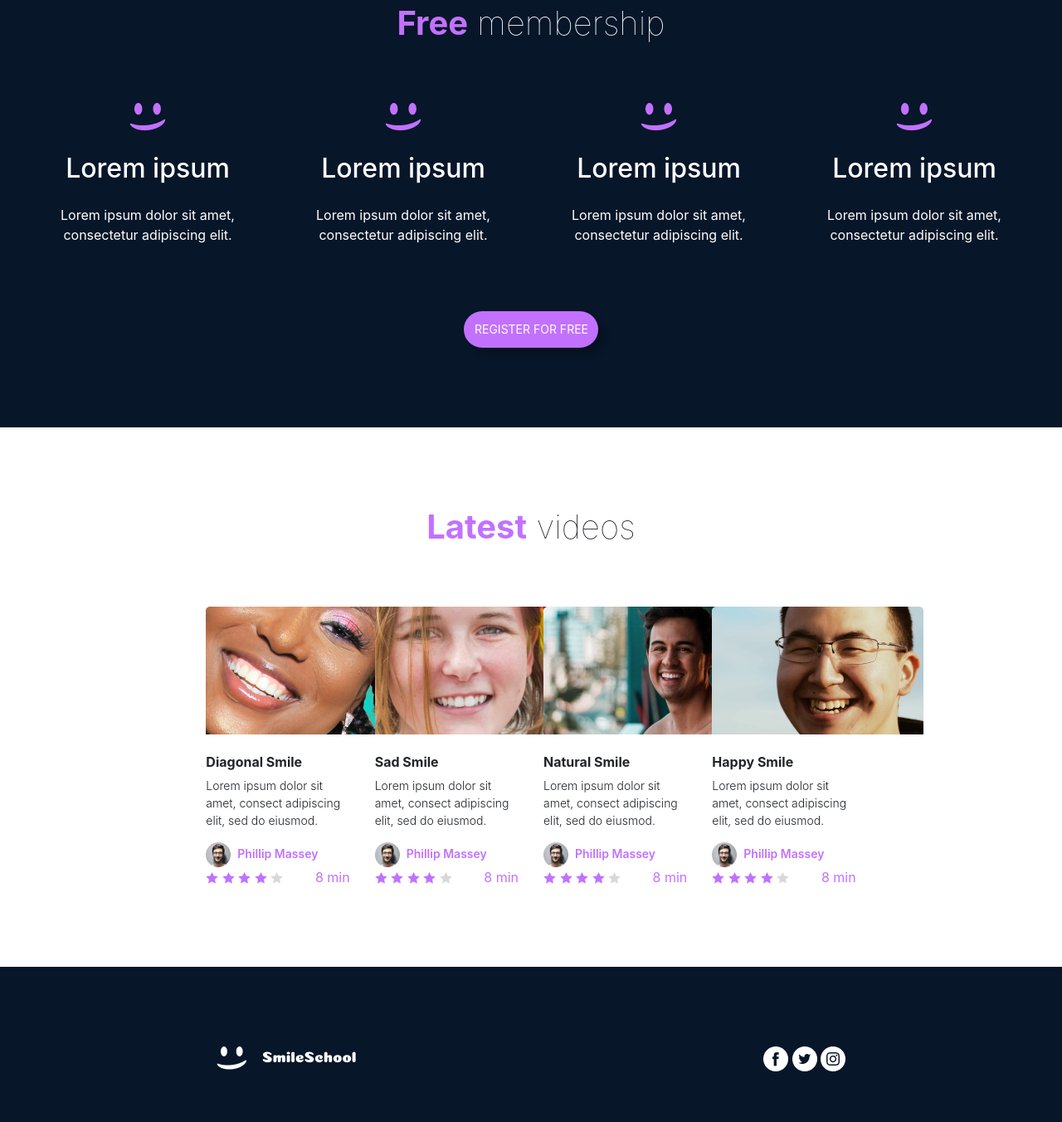
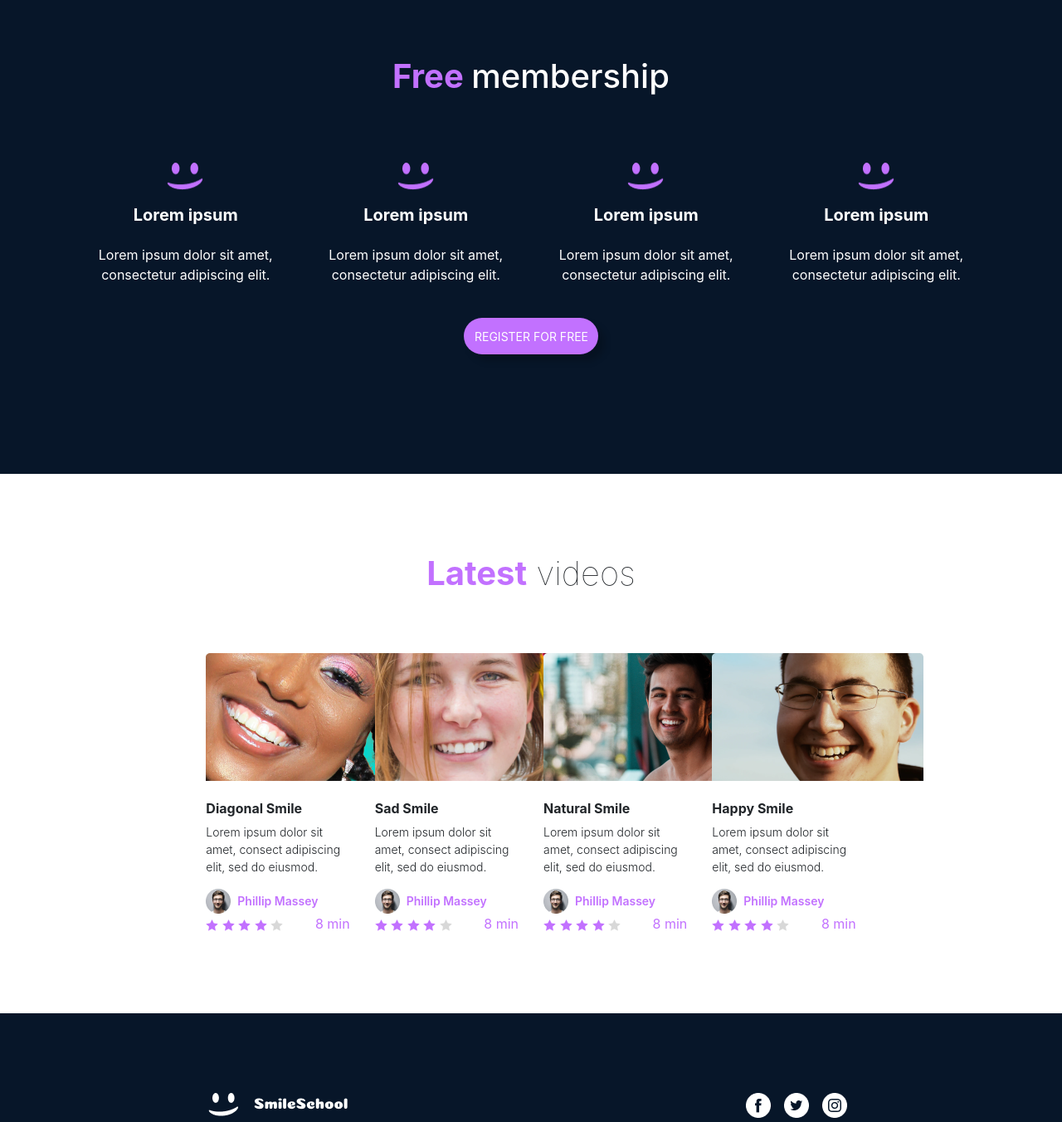
Before and after one commit to chdrchz/atlas-smiling-school, a plain HTML site: page landing.html in a window 1280 px wide. Shown: the part 2204-3556 px from the top of the page at 83% size. Drawn offline with nearby package versions, Linux system fonts and the light colour scheme; a web font is replaced by a local one.

Commit message:
very bad responsiveness, no carousels and the layout isn't like the origina fogma design, but we tryna get an MVP

```diff
--- a/landing.html
+++ b/landing.html
@@ -90,20 +90,14 @@
 
         <!-- QUOTE SECTION -->
         <section class="quote container-fluid">
-            <div class="quote-container d-flex flex-columnrow justify-content-center align-items-center">
-                <div class="mx-3">
-                    <img class="arrow" src="static/images/arrow_white_left.png" alt="Left White Arrow">
-                </div>
-                <div class="mx-3">
+            <div class="quote-container row justify-content-center align-items-center text-center">
+                <div class="col-12 col-md-auto my-2">
                     <img class="red-shirt" src="static/images/red-shirt-smile.png" alt="Red Shirt Smile">
                 </div>
-                <div class="mx-3 flex-column">
-                    <blockquote class="text-wrap mb-4">« These tutorials are concise and go straight to the point. I can't think of a better place to learn smiling! And it's so fun! »</blockquote>
+                <div class="quote-text col-12 col-md-auto my-2 flex-column">
+                    <blockquote class="text-wrap text-start mb-4">« These tutorials are concise and go straight to the point. I can't think of a better place to learn smiling! And it's so fun! »</blockquote>
                     <p class="person-name mb-0">Person name</p>
                     <p class="font-italic">weather presenter</p>
-                </div>
-                <div class="mx-3">
-                    <img class="arrow" src="static/images/arrow_white_right.png" alt="Right White Arrow">
                 </div>
             </div>
         </section>
@@ -218,45 +212,47 @@
         </section>
 
         <!-- MEMBERSHIP SECTION -->
-        <section class="membership container-fluid d-flex flex-column justify-content-center align-items-center">
-            <div>
-                <h1 class="membership-heading"><span>Free</span> membership</h1>
-            </div>
-
-            <!-- memberships -->
-            <div class="memberships d-flex flex-row justify-content-around mx-auto">
+        <section class="membership container-fluid">
+            <h1 class="text-center py-5"><span>Free </span> membership
+            </h1>
+            <div class="container-lg">
+                <div class="container-lg">
+                    <div class="row">
 
                         <!-- membership 1 -->
-                <div class="individual-membership d-flex flex-column justify-content-center align-items-center">
-                    <img src="static/images/purple-smile.png" alt="logo">
-                    <h2 class="indvidual-membership-heading mt-4">Lorem ipsum</h2>
-                    <p class="membership-description text-center mt-3">Lorem ipsum dolor sit amet, consectetur adipiscing elit.</p>
+                        <div class="col-12 col-md-6 col-lg-3 text-center p-4">
+                            <img src="static/images/purple-smile.png" height="35px" width="45px" alt="">
+                            <h1 class="lead font-weight-bold py-3">Lorem ipsum</h1>
+                            <p>Lorem ipsum dolor sit amet,<br>consectetur adipiscing elit.</p>
                         </div>
 
                         <!-- membership 2 -->
-                <div class="individual-membership d-flex flex-column justify-content-center align-items-center">
-                    <img src="static/images/purple-smile.png" alt="logo">
-                    <h2 class="indvidual-membership-heading mt-4">Lorem ipsum</h2>
-                    <p class="membership-description text-center mt-3">Lorem ipsum dolor sit amet, consectetur adipiscing elit.</p>
+                        <div class="col-12 col-md-6 col-lg-3 text-center p-4">
+                            <img src="static/images/purple-smile.png" height="35px" width="45px" alt="">
+                            <h1 class="lead font-weight-bold py-3">Lorem ipsum</h1>
+                            <p>Lorem ipsum dolor sit amet,<br>consectetur adipiscing elit.</p>
                         </div>
 
                         <!-- membership 3 -->
-                <div class="individual-membership d-flex flex-column justify-content-center align-items-center">
-                    <img src="static/images/purple-smile.png" alt="logo">
-                    <h2 class="indvidual-membership-heading mt-4">Lorem ipsum</h2>
-                    <p class="membership-description text-center mt-3">Lorem ipsum dolor sit amet, consectetur adipiscing elit.</p>
+                        <div class="col-12 col-md-6 col-lg-3 text-center p-4">
+                            <img src="static/images/purple-smile.png" height="35px" width="45px" alt="">
+                            <h1 class="lead font-weight-bold py-3">Lorem ipsum</h1>
+                            <p>Lorem ipsum dolor sit amet,<br>consectetur adipiscing elit.</p>
                         </div>
 
                         <!-- membership 4 -->
-                <div class="individual-membership d-flex flex-column justify-content-center align-items-center">
-                    <img src="static/images/purple-smile.png" alt="logo">
-                    <h2 class="indvidual-membership-heading mt-4">Lorem ipsum</h2>
-                    <p class="membership-description text-center mt-3">Lorem ipsum dolor sit amet, consectetur adipiscing elit.</p>
+                        <div class="col-12 col-md-6 col-lg-3 text-center p-4">
+                            <img src="static/images/purple-smile.png" height="35px" width="45px" alt="">
+                            <h1 class="lead font-weight-bold py-3">Lorem ipsum</h1>
+                            <p>Lorem ipsum dolor sit amet,<br>consectetur adipiscing elit.</p>
                         </div>
                     </div>
-            <button type="button" class="btn btn-custom rounded-pill text-nowrap" style="background-color: #C271FF; color: #FFFFFF; height: 44px; width: 162px; font-size: 0.875rem; box-shadow: 8px 8px 8px rgba(0.2, 0.2, 0.2, 0.2);">REGISTER FOR FREE</button>
+                </div>
+                <div class="d-flex justify-content-center pb-5">
+                    <button type="button" class="btn btn-custom rounded-pill text-nowrap" style="background-color: #C271FF; color: #FFFFFF; height: 44px; width: 162px; font-size: 0.875rem; box-shadow: 8px 8px 8px rgba(0, 0, 0, 0.2);">REGISTER FOR FREE</button>
+                </div>
+            </div>
         </section>
-
         <!-- LATEST VIDEOS SECTION -->
         <section class="videos container-fluid d-flex flex-column justify-content-center align-items-center">
             <h1 class="video-heading text-center"><span>Latest</span> videos</h1>
@@ -369,15 +365,15 @@
     <!-- FOOTER SECTION -->
     <footer class="footer container-fluid d-flex flex-column justify-content-center">
         <div>
-            <div class="footer-socials-logo d-flex flex-row justify-content-around align-items-center">
-                <img src="static/images/logo.png" alt="logo">
-                <div class="footer-links">
-                    <img src="static/images/Facebook.png" alt="facebook">
-                    <img src="static/images/Twitter.png" alt="twitter">
-                    <img src="static/images/Instagram.png" alt="instagram">
+            <div class="footer-socials-logo d-flex flex-column flex-md-row justify-content-around align-items-center">
+                <img src="static/images/logo.png" alt="logo" class="mb-2 mb-md-0">
+                <div class="footer-links d-flex justify-content-center">
+                    <img src="static/images/Facebook.png" alt="facebook" class="mx-2">
+                    <img src="static/images/Twitter.png" alt="twitter" class="mx-2">
+                    <img src="static/images/Instagram.png" alt="instagram" class="mx-2">
                 </div>
             </div>
-            <p class="copyright text-center">©smileschool 2020</p>
+            <p class="copyright text-center mt-3">©smileschool 2020</p>
         </div>
     </footer>
     <script src="https://code.jquery.com/jquery-3.4.1.min.js" integrity="sha256-CSXorXvZcTkaix6Yvo6HppcZGetbYMGWSFlBw8HfCJo=" crossorigin="anonymous"></script>
--- a/static/styles/landing-desktop.css
+++ b/static/styles/landing-desktop.css
@@ -119,6 +119,10 @@ blockquote {
     max-width: 730px;
 }
 
+.quote-text {
+    text-align: left;
+}
+
 /* VIDEOS STYLING */
 .video-description {
     font-size: var(--font-size-14px);
```
Lines whose indentation alone changed are shown as unchanged.
